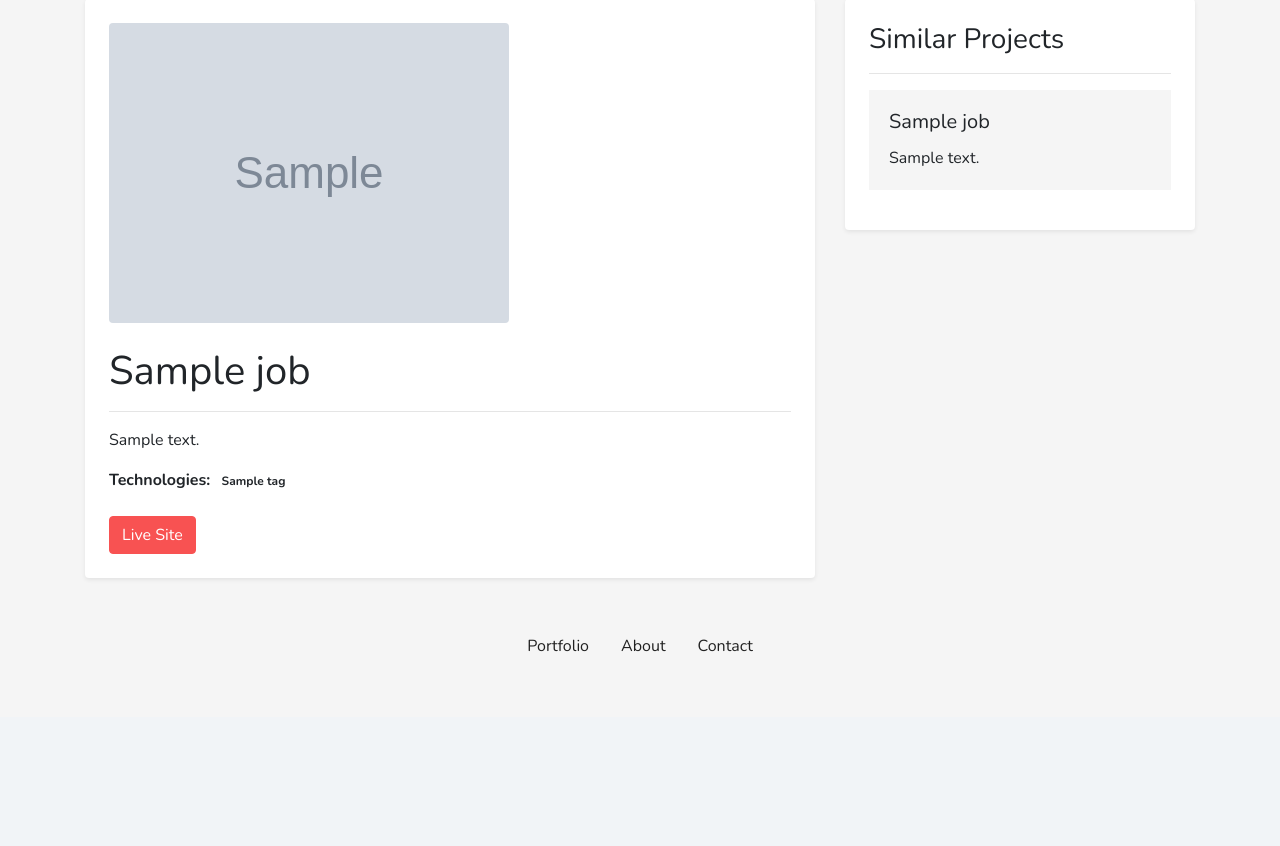
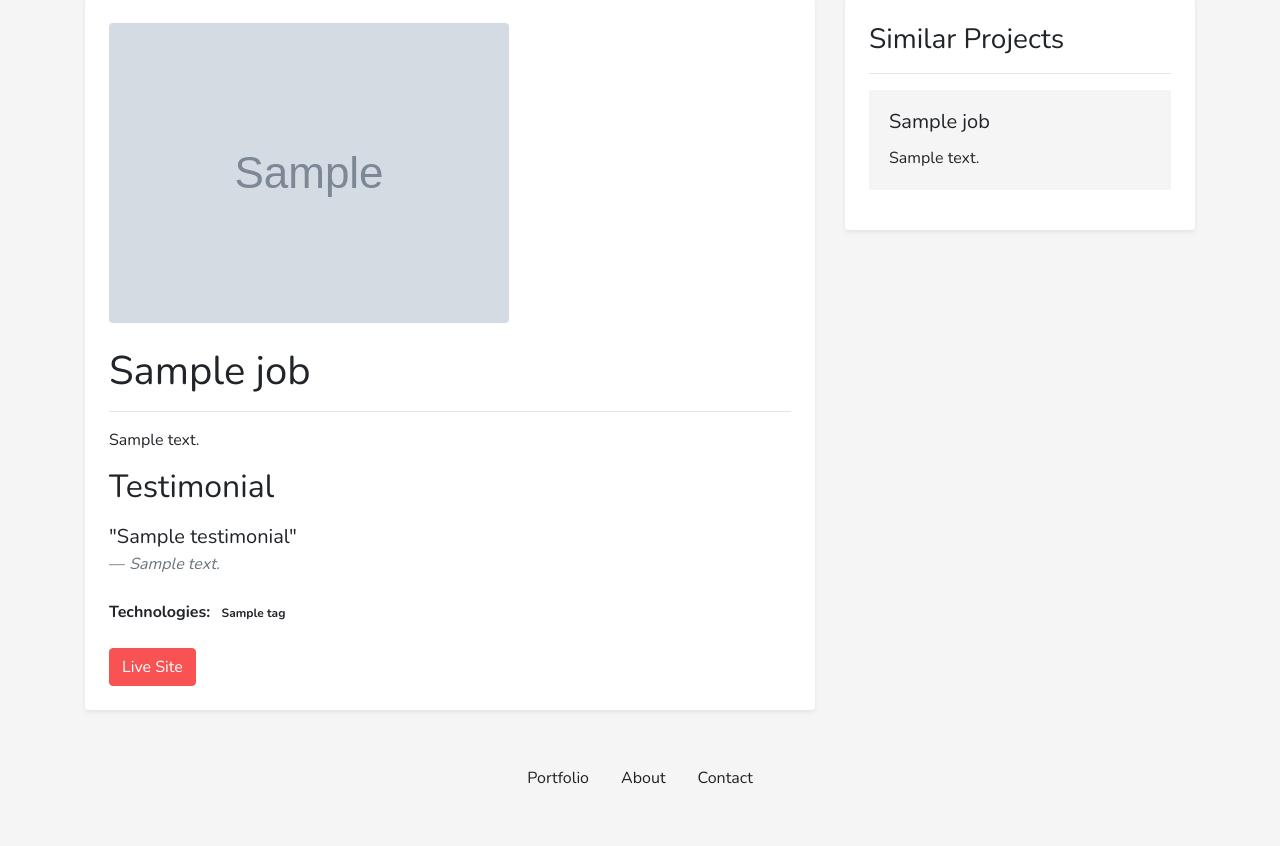
Before and after one commit to brian101co/personal-portfolio, a Django app: template templates/jobs/jobs_detail.html in a window 1280 px wide. Shown: the part 83-929 px from the top of the page. Before the commit the page ends 735 px from the top, so only its background shows below. Run offline with Django 3.2, Linux system fonts and the light colour scheme; the template is opened without the code that fills it: most values are stand-ins (such as "Sample title", 1, 10 or a date in 2020); grey boxes marked "Sample" are stand-in pictures; data that the repository does not hold is empty; some libraries are stand-ins or nearby versions.

Commit message:
added testimonial to project detail page

```diff
--- a/jobs/static/css/detail.css
+++ b/jobs/static/css/detail.css
@@ -52,6 +52,12 @@ main {
     font-weight: bold;
 }
 
+.blockquote {
+    border-left: var(--primary-color) solid 5px;
+    padding-left: 1rem;
+    position: relative;
+}
+
 .badge {
     background-color: #F0F0F0;
     color: black;
--- a/templates/jobs/jobs_detail.html
+++ b/templates/jobs/jobs_detail.html
@@ -24,7 +24,14 @@ Job | {{ job.title }}
                     {% autoescape off %}
                     <p>{{ job.body|linebreaks }}</p>
                     {% endautoescape %}
-                    <p>
+                    {% if job.testimonial %}
+                    <h2 class="mb-3">Testimonial</h2>
+                    <blockquote class="blockquote">
+                        <p class="mb-0">"{{ job.testimonial }}"</p>
+                        <footer class="blockquote-footer"><cite class="{{ job.reviewer }}">{{ job.reviewer }}</cite></footer>
+                    </blockquote>
+                    {% endif %}
+                    <p class="mt-4">
                         <strong>Technologies:</strong>
                         {% for tag in job.tags.all %}
                         <span class="badge badge-pill">{{ tag }}</span>
@@ -33,6 +40,7 @@ Job | {{ job.title }}
                     <div class="d-flex mt-4">
                         <a href="{{ job.site_url }}" class="btn btn-primary mr-2">Live Site</a>
                     </div>
+
                 </main>
             </div>
             <div class="col-lg-4">
```
